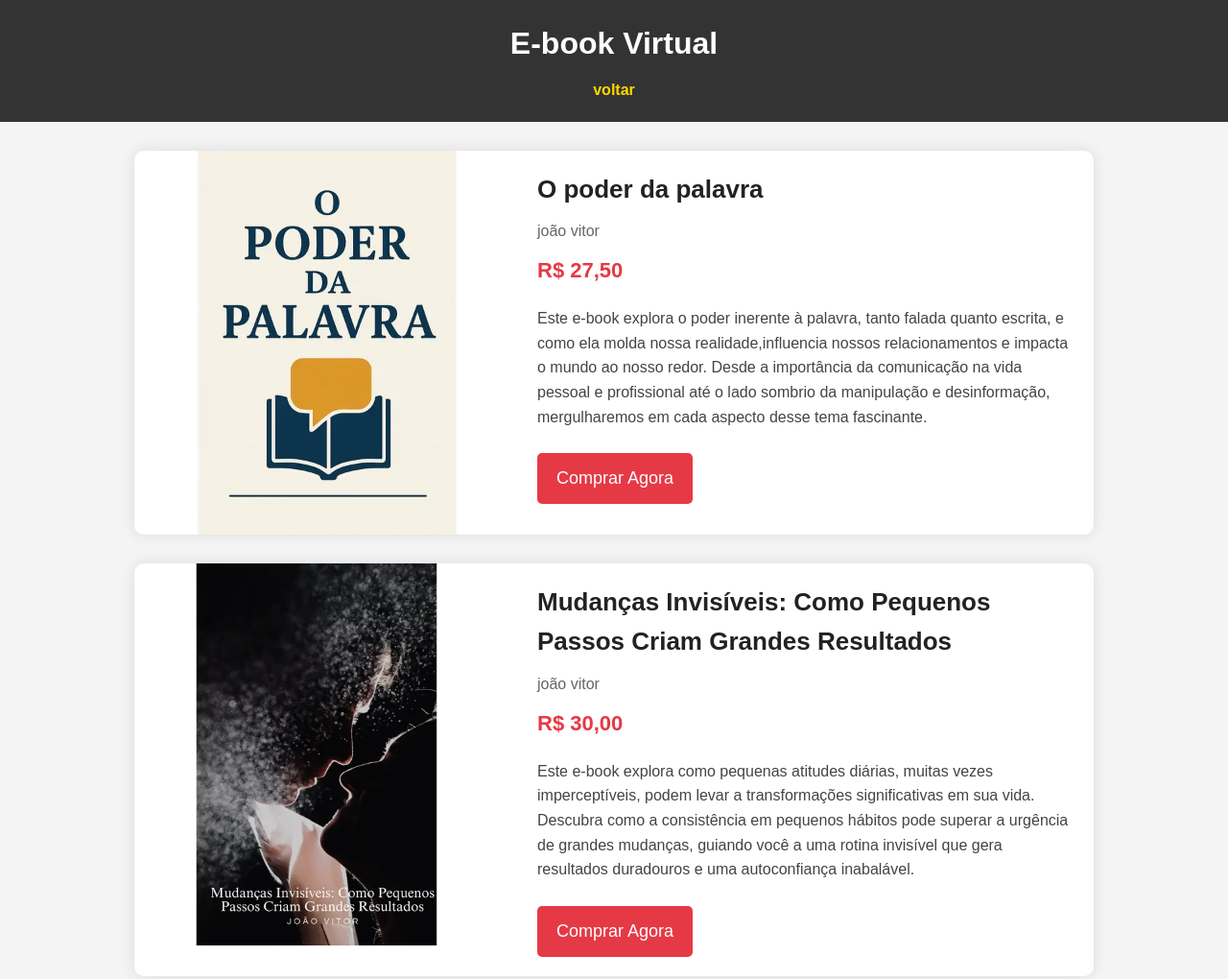
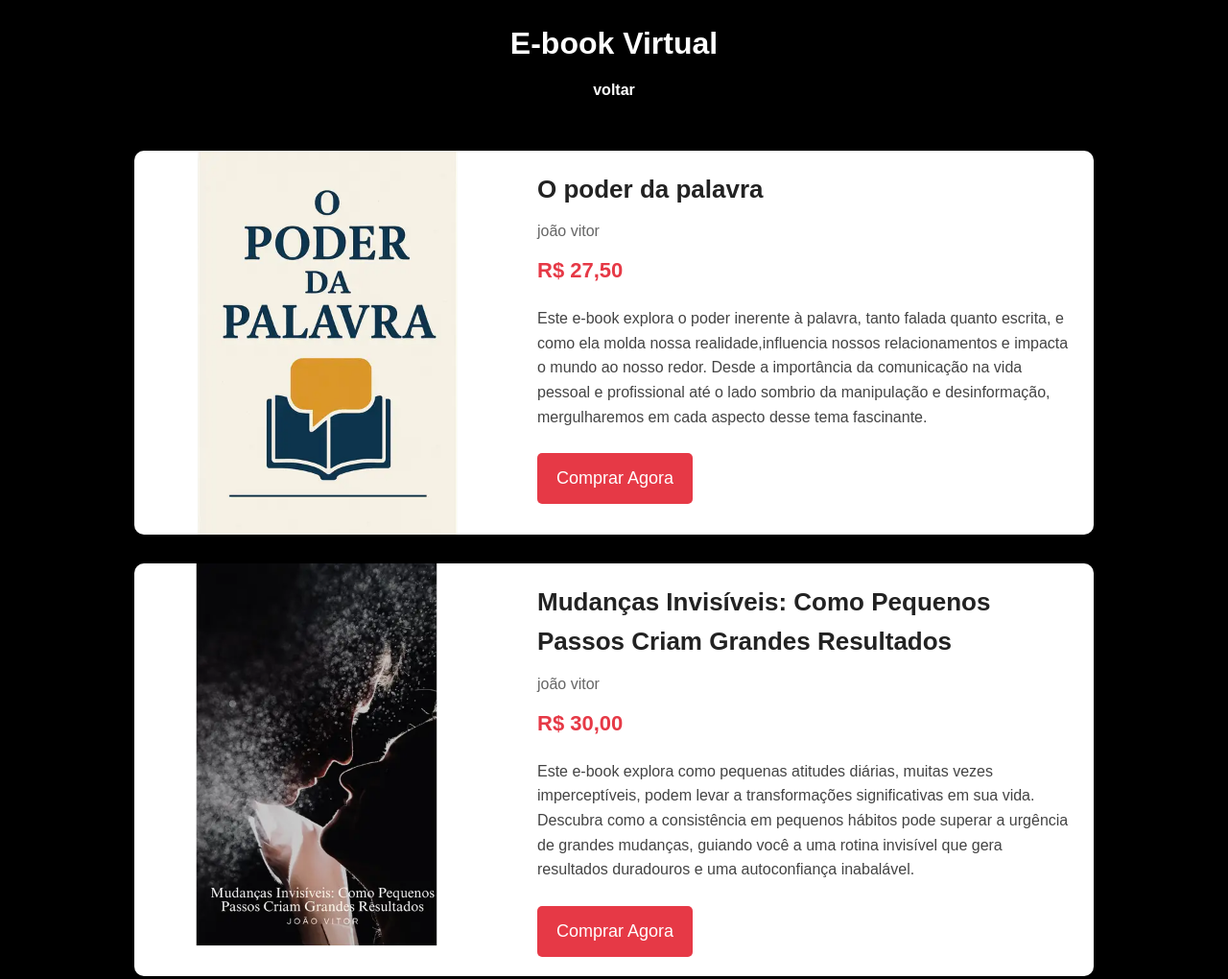
Before and after one commit to joaovitorcodes/BookMaste, a plain HTML site: page e-book.html in a window 1280 px wide. Shown: the top 1020 px of the page at 96% size. Drawn offline with Linux system fonts and the light colour scheme.

Commit message:
Update e-book.css

```diff
--- a/styles/e-book.css
+++ b/styles/e-book.css
@@ -7,14 +7,14 @@
 
 body {
     font-family: 'Arial', sans-serif;
-    background-color: #f4f4f4;
+    background-color: black;
     color: #333;
     line-height: 1.6;
 }
 
 /* Cabeçalho */
 header {
-    background-color: #333;
+    background-color: black;
     color: #fff;
     padding: 20px;
     text-align: center;
@@ -25,7 +25,7 @@ header h1 {
 }
 
 header a {
-    color: #ffd700;
+    color: #fff;
     text-decoration: none;
     font-weight: bold;
 }
```
